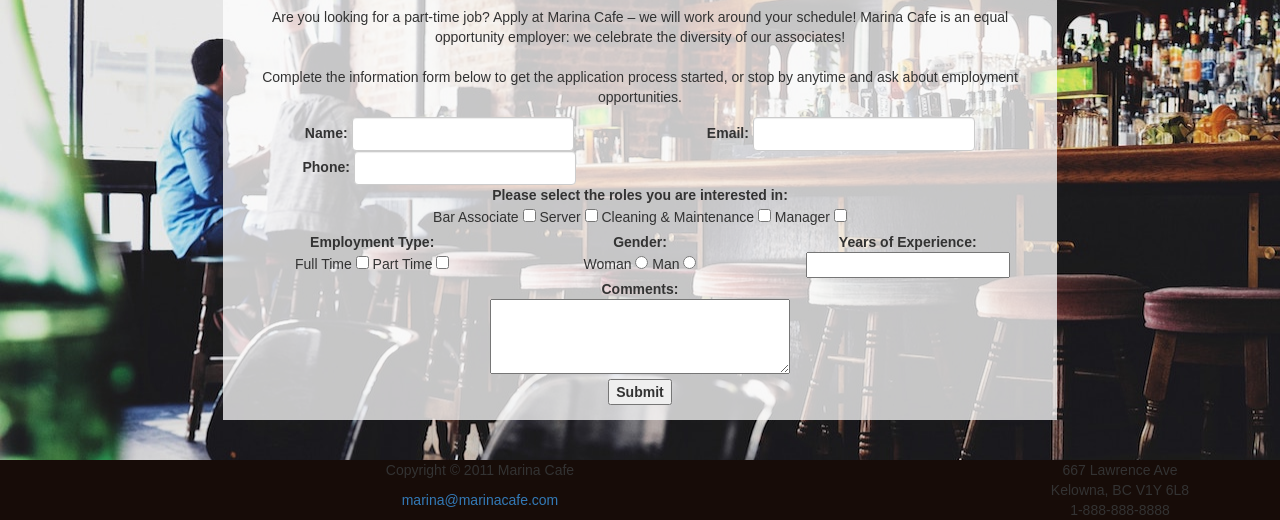
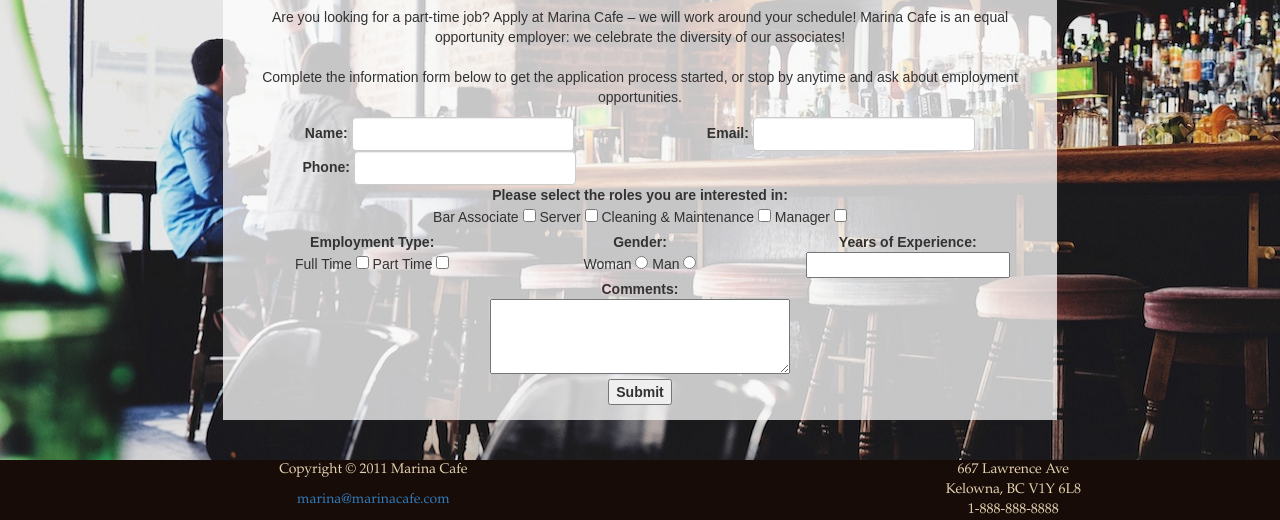
Before and after one commit to laurenkwa/MarinaCafe, a plain HTML site: page jobs.html in a window 1280 px wide. Shown: the part 347-867 px from the top of the page. Drawn offline with Linux system fonts and the light colour scheme.

Commit message:
changed footer color

```diff
--- a/Style/style.css
+++ b/Style/style.css
@@ -150,3 +150,8 @@ textarea {
     width: 300px;
     height: 75px;
 }
+
+#footer {
+    font-family: 'Alegreya', Garamond, serif;
+    color: #E4D1AF;
+}
--- a/index.html
+++ b/index.html
@@ -6,7 +6,6 @@
         <link rel = "stylesheet" type = "text/css" href = "Style/bootstrap.min.css"/>
         <link rel="stylesheet" type="text/css" href="Style/style.css"
         <meta name="viewport" content="width=device-width, initial-scale=1" />
-        <script src=""></script>
     </head>
     <body>
         <header>
@@ -45,7 +44,8 @@
             </div>
         </div>
         <footer>
-            <div class="col-md-7" id="footer">
+            <div id="footer">
+                <div class="col-md-7">
                     <p>Copyright &copy; 2011 Marina Cafe</p>
                     <p><a href="mailto:&#109;&#97;&#114;&#105;&#110;&#97;&#64;&#109;&#97;&#114;&#105;&#110;&#97;&#99;&#97;&#102;&#101;&#46;&#99;&#111;&#109;">marina@marinacafe.com</a></p>
                 </div>
@@ -54,6 +54,7 @@
                     Kelowna, BC V1Y 6L8 <br />
                     1-888-888-8888
                 </div>
+            </div>
         </footer>
     </body>
 </html>
--- a/jobs.html
+++ b/jobs.html
@@ -83,14 +83,16 @@
         </div>
     </div>
     <footer>
-        <div class ="col-md-9" id="footer">
+        <div id="footer">
+            <div class="col-md-7">
                 <p>Copyright &copy; 2011 Marina Cafe</p>
                 <p><a href="mailto:&#109;&#97;&#114;&#105;&#110;&#97;&#64;&#109;&#97;&#114;&#105;&#110;&#97;&#99;&#97;&#102;&#101;&#46;&#99;&#111;&#109;">marina@marinacafe.com</a></p>
             </div>
-        <div class="col-md-3">
+            <div class="col-md-5">
                 667 Lawrence Ave<br />
                 Kelowna, BC V1Y 6L8 <br />
                 1-888-888-8888
             </div>
+        </div>
     </footer>
 </body>
```
Also changed, not shown: menu.html (+4 -2 lines), performances.html (+3 -1 lines), 1 other file. Lines whose indentation alone changed are shown as unchanged.
